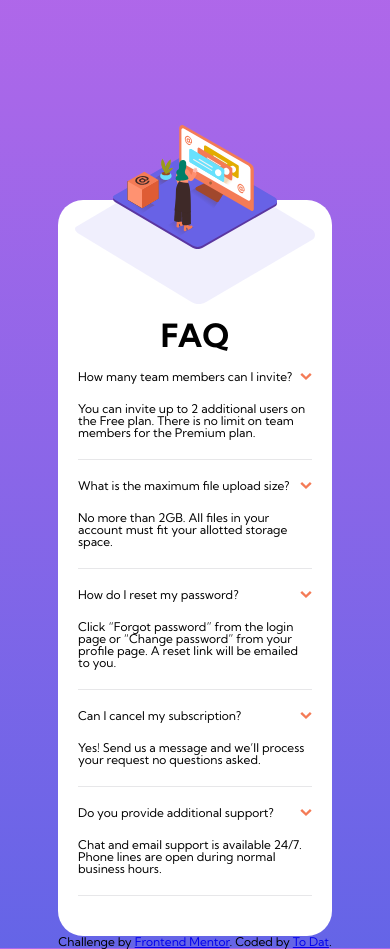
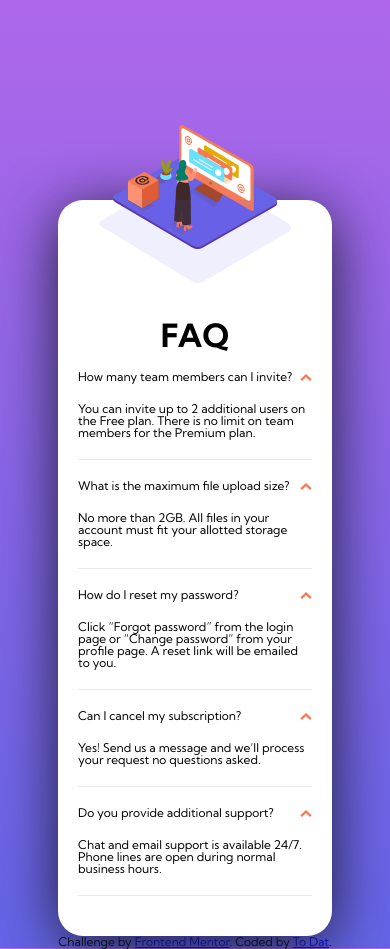
Before and after one commit to tltd0807/faq-accordion-card, a plain HTML site: page index.html in a window 390 px wide. Drawn offline with Linux system fonts and the light colour scheme; a script that the page names is missing.

Commit message:
change bg-img in index.html for mobile design

```diff
--- a/index.html
+++ b/index.html
@@ -22,7 +22,11 @@
         srcset=""
         class="card-img__header"
       />
-
+      <img
+        src="./images/bg-pattern-mobile.svg"
+        alt=""
+        class="header-background"
+      />
       <header class="card-header">FAQ</header>
       <section>
         <header class="section-header">
--- a/style.css
+++ b/style.css
@@ -12,12 +12,21 @@ body {
 .card {
   margin-top: 200px;
   width: 60%;
-  background: white no-repeat top url(./images/bg-pattern-mobile.svg);
+  /* background: white no-repeat top url(./images/bg-pattern-mobile.svg); */
+  background-color: white;
   border-radius: 25px;
   display: flex;
   flex-direction: column;
   align-items: center;
   padding: 0 20px 40px 20px;
+  box-shadow: 0 10px 60px hsl(238, 29%, 16%);
+  position: relative;
+}
+.header-background {
+  width: 70%;
+  position: absolute;
+  top: 0;
+  /* left: 0; */
 }
 .card-img__header {
   width: 70%;
@@ -41,10 +50,22 @@ body {
   justify-content: space-between;
   align-items: center;
 }
+.section-header:hover {
+  cursor: pointer;
+  color: hsl(14, 88%, 65%);
+}
 .img-arrow {
   width: 12px;
   height: 8px;
+  transform: rotate(180deg);
 }
 .hidden {
   display: none;
 }
+
+.header-active {
+  font-weight: 700;
+}
+.img-arrow--active {
+  transform: rotate(0);
+}
```
Also changed, not shown: app.js (added).
